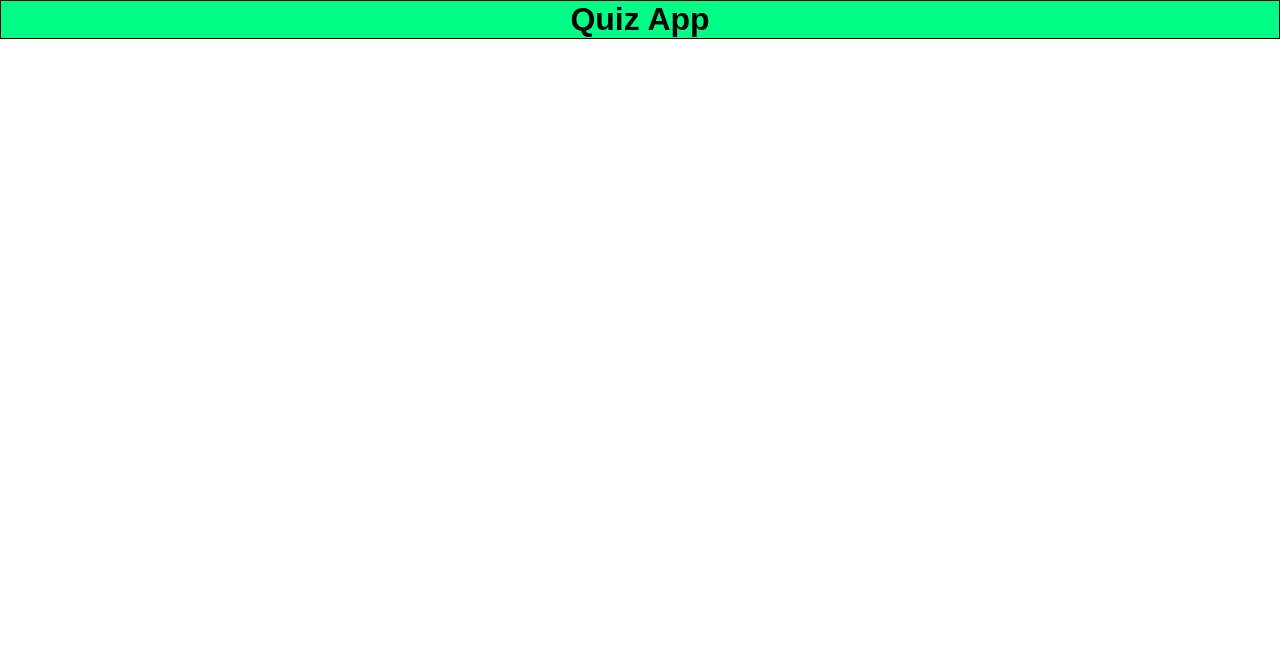
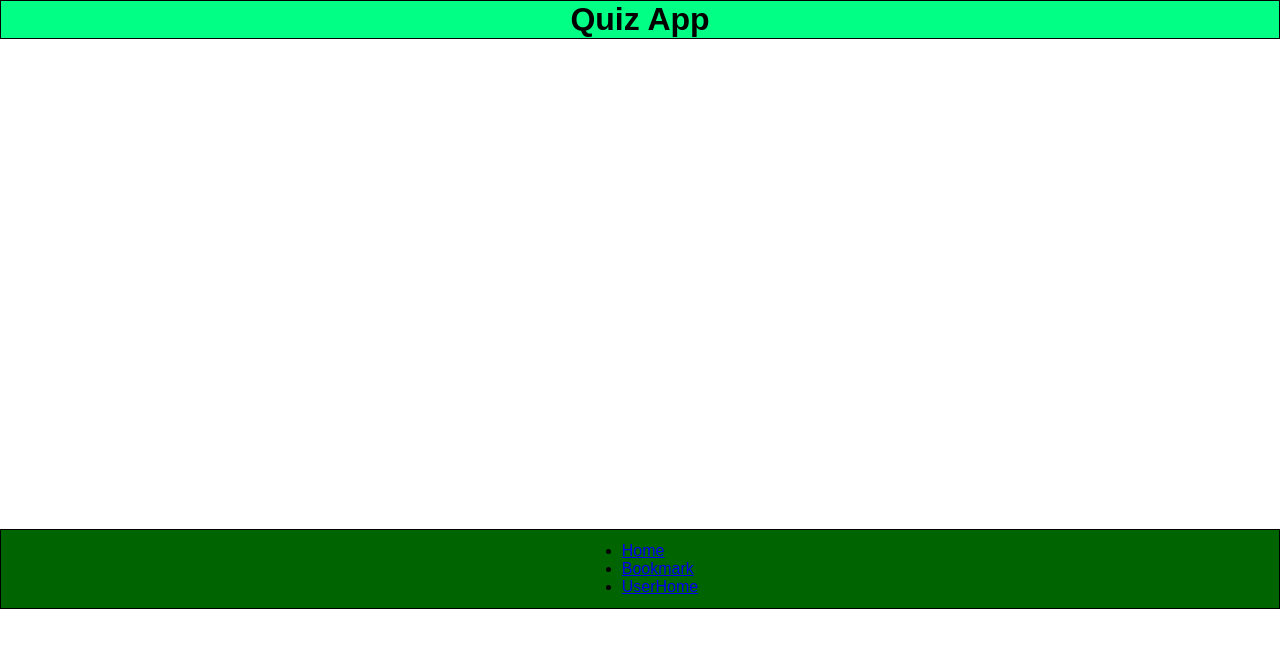
Before and after one commit to CoderMarkus/quizapp, a plain HTML site: page index.html in a window 1280 px wide. Drawn offline with Linux system fonts and the light colour scheme.

Commit message:
modift styles.css

```diff
--- a/index.html
+++ b/index.html
@@ -5,11 +5,21 @@
     <meta http-equiv="X-UA-Compatible" content="IE=edge" />
     <meta name="viewport" content="width=device-width, initial-scale=1.0" />
     <title>Quiz App</title>
-    <link rel="stylesheet" href="/styles.css" />
+    <link rel="stylesheet" href="styles.css" />
   </head>
   <body>
     <header>
       <h1>Quiz App</h1>
     </header>
+    <footer>
+      <section class: nav-footer>
+        <ul>
+          <li><a href="index.html">Home</a></li>
+          <li><a href="bookmark.html">Bookmark</a></li>
+          <li><a href="profile.html">UserHome</a></li>
+
+        </ul>
+        </section>
+    </footer>
   </body>
 </html>
--- a/styles.css
+++ b/styles.css
@@ -13,3 +13,19 @@ h1 {
     text-shadow: 100px;
 
 }
+
+footer {
+    background-color: darkgreen;
+    position: relative;
+    flex-direction: row;
+    display: flex;
+    justify-content: space-evenly;
+    border: solid 1px;
+    padding: 12px;
+    bottom: -490px
+}
+.nav-footer {
+    display: flex;
+    flex-direction: row
+
+}
```
